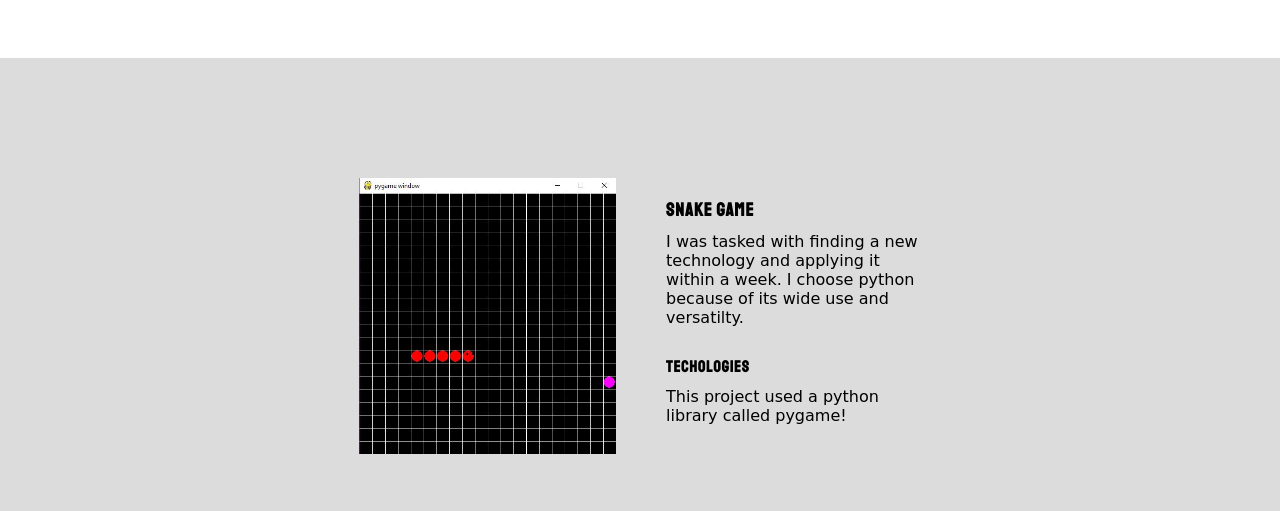
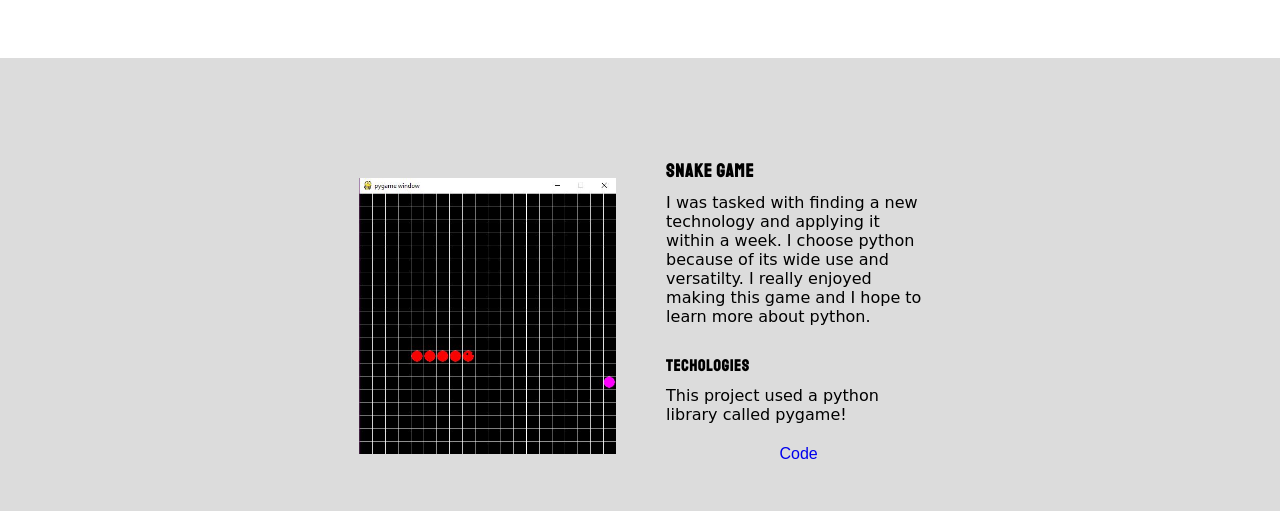
Before and after one commit to ChrisGantz/pro-portfolio, a plain HTML site: page index.html in a window 1280 px wide. Shown: the part 2823-3334 px from the top of the page. Drawn offline with nearby package versions, Linux system fonts and the light colour scheme.

Commit message:
fixed typo

```diff
--- a/index.html
+++ b/index.html
@@ -43,7 +43,7 @@
         <h2>About Me</h2>
         <p>
           Hello! My name is Christopher, or “Chris” for short. I am a full stack developer passionate about programming.
-          What I thought would be interesting to learn soon became a career. If there was no a job, I would code at least
+          What I thought would be interesting to learn soon became a career. If there was no job for this, I would code at least
           1 hour a day as its something I've come to enjoy doing.
         </p>
         <p>
@@ -141,11 +141,14 @@
               <h3 class="no-margin">Snake Game</h3>
               <p>
                 I was tasked with finding a new technology and applying it within a week. I choose python because of its wide use and
-                versatilty.
+                versatilty. I really enjoyed making this game and I hope to learn more about python.
               </p>
               <h4>Techologies</h4>
               <p>
                 This project used a python library called pygame!
+              </p>
+              <p class="demo-code">
+                <a href="https://github.com/ChrisGantz/snake-game" target="_blank" rel="noopener noreferrer"> Code </a>
               </p>
             </div>
           </div>
```
